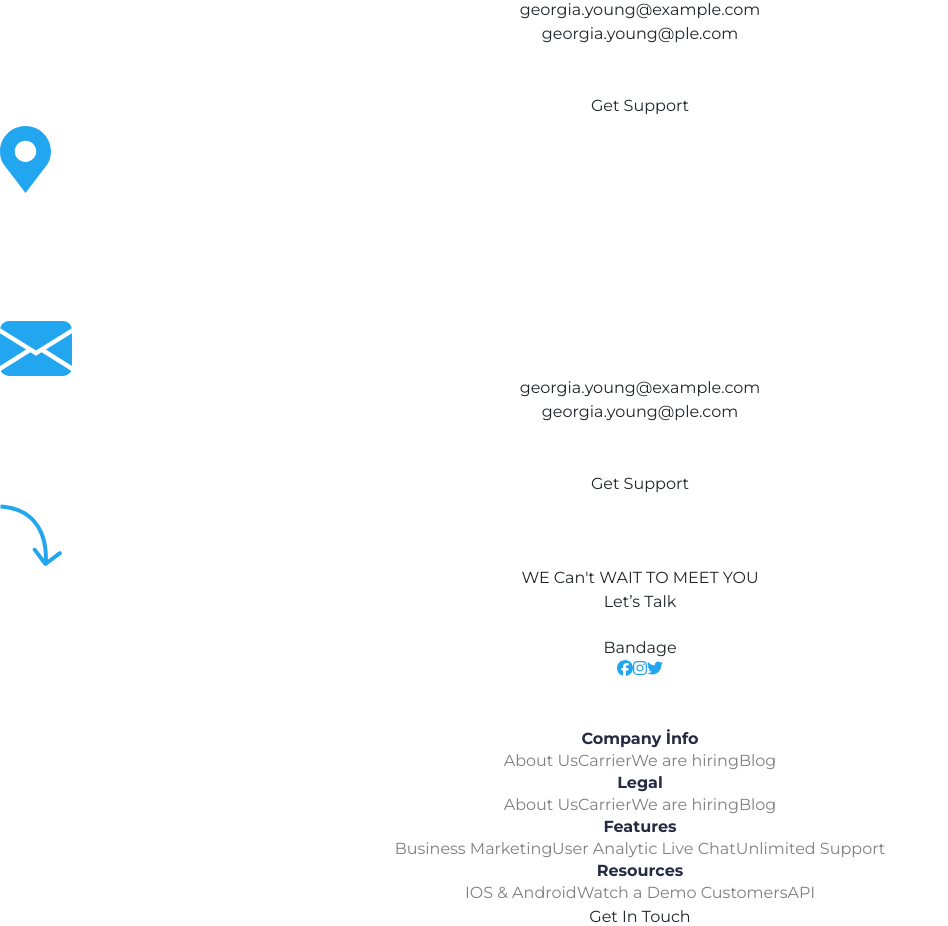
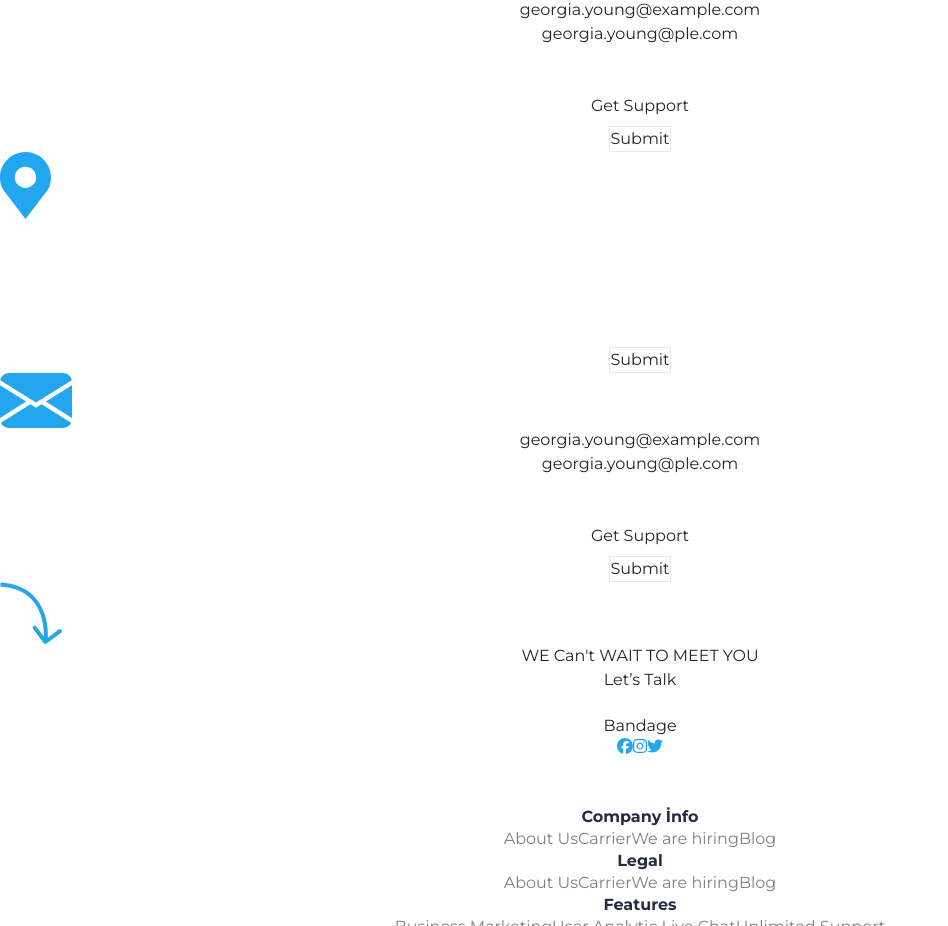
Before and after one commit to gorkemgokcek/my-ecommerce, a React (Vite) app: page /contact in a window 1280 px wide. Shown: the part 1207-2133 px from the top of the page, without its empty margins (0-948 px from the left). Built offline with nearby package versions, Linux system fonts and the light colour scheme.

Commit message:
contact page added submit button

```diff
--- a/src/pages/ContactPage.jsx
+++ b/src/pages/ContactPage.jsx
@@ -56,7 +56,7 @@ const Contact = () => {
           <p className="text-center text-slate-800 text-lg font-bold font-['Montserrat']  tracking-tight pt-5 pb-2">
             Get Support
           </p>
-
+          <button className="ml-[23px] border-1  border-[#23A6F0] text-[#23A6F0] w-[189px] h-[54px] px-[36px] py-[15px] rounded-[37px] hover:bg-gray-300">Submit</button>
         </div>
         <div className="py-20 flex flex-col items-center gap-2 p-14 bg-[#252B42] ">
           <img src="public/location.svg"></img>
@@ -69,6 +69,7 @@ const Contact = () => {
           <p className="text-center text-white text-slate-800 text-lg font-bold tracking-tight pt-5 pb-2">
             Get Support
           </p>
+          <button className="ml-[23px] border-1  border-[#23A6F0] text-[#23A6F0] w-[189px] h-[54px] px-[36px] py-[15px] rounded-[37px] hover:bg-gray-300">Submit</button>
 
         </div>
         <div className="py-20 flex flex-col items-center gap-2 p-14 bg-white  ">
@@ -82,7 +83,7 @@ const Contact = () => {
           <p className="text-center text-slate-800 text-lg font-bold tracking-tight pt-5 pb-2">
             Get Support
           </p>
-
+          <button className="ml-[23px] border-1  border-[#23A6F0] text-[#23A6F0] w-[189px] h-[54px] px-[36px] py-[15px] rounded-[37px] hover:bg-gray-300">Submit</button>
         </div>
       </div>
       <div className="flex flex-col gap-10 items-center px-[15%] py-20 font-montserrat">
```
